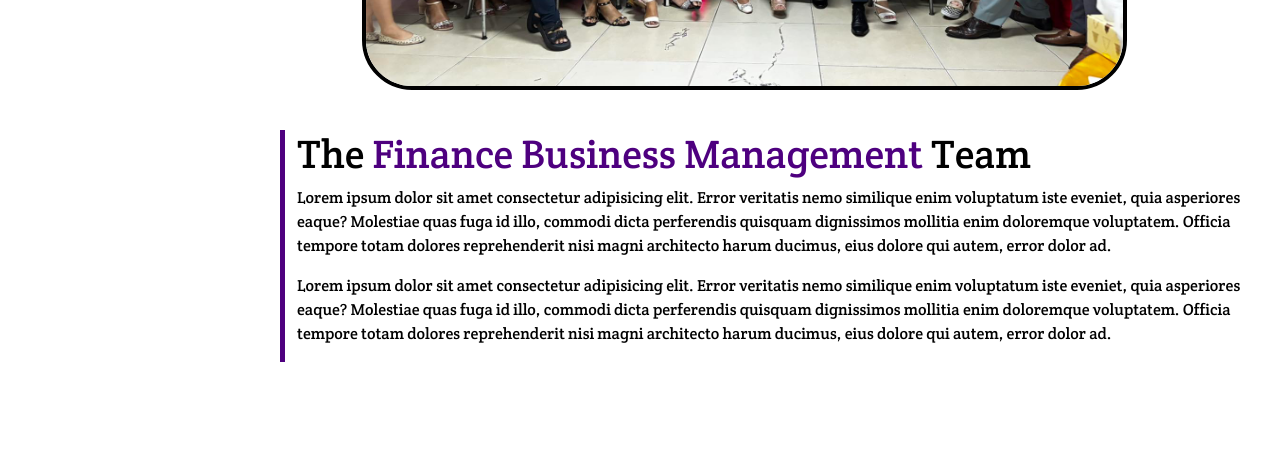
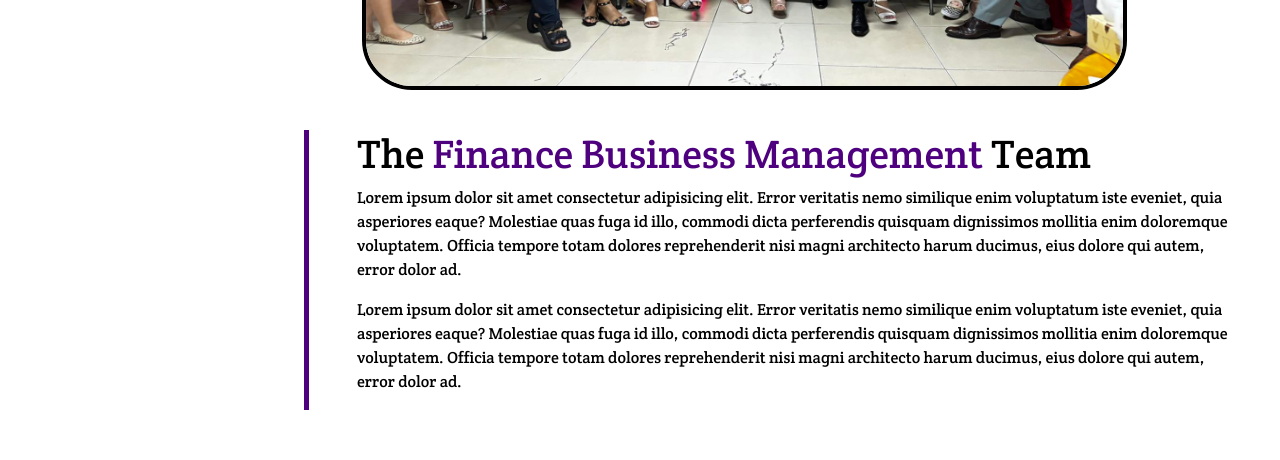
Before and after one commit to jammmeess/Roadmap, a React (Create React App) app: page / in a window 1280 px wide. Shown: the part 7460-7920 px from the top of the page. Built offline with nearby package versions, Linux system fonts and the light colour scheme; a web font is replaced by a local one.

Commit message:
Minor Spacing Changes

```diff
--- a/src/components/MyTeam.jsx
+++ b/src/components/MyTeam.jsx
@@ -1,7 +1,5 @@
 import React from "react";
 import MyTeamPhoto from "../img/roadmap/my-team.JPG";
-
-
 
 const MyTeam = () => {
   return (
@@ -11,7 +9,7 @@ const MyTeam = () => {
           <div className="col-lg-12">
             <img src={MyTeamPhoto} className="myteam-photo" />
           </div>
-          <div className="col-lg-12 my-team-section">
+          <div className="col-lg-12 px-5 mx-1 my-team-section">
             <h3 className="display-6">
               The <span id="accenture">Finance Business Management</span> Team
             </h3>
```
